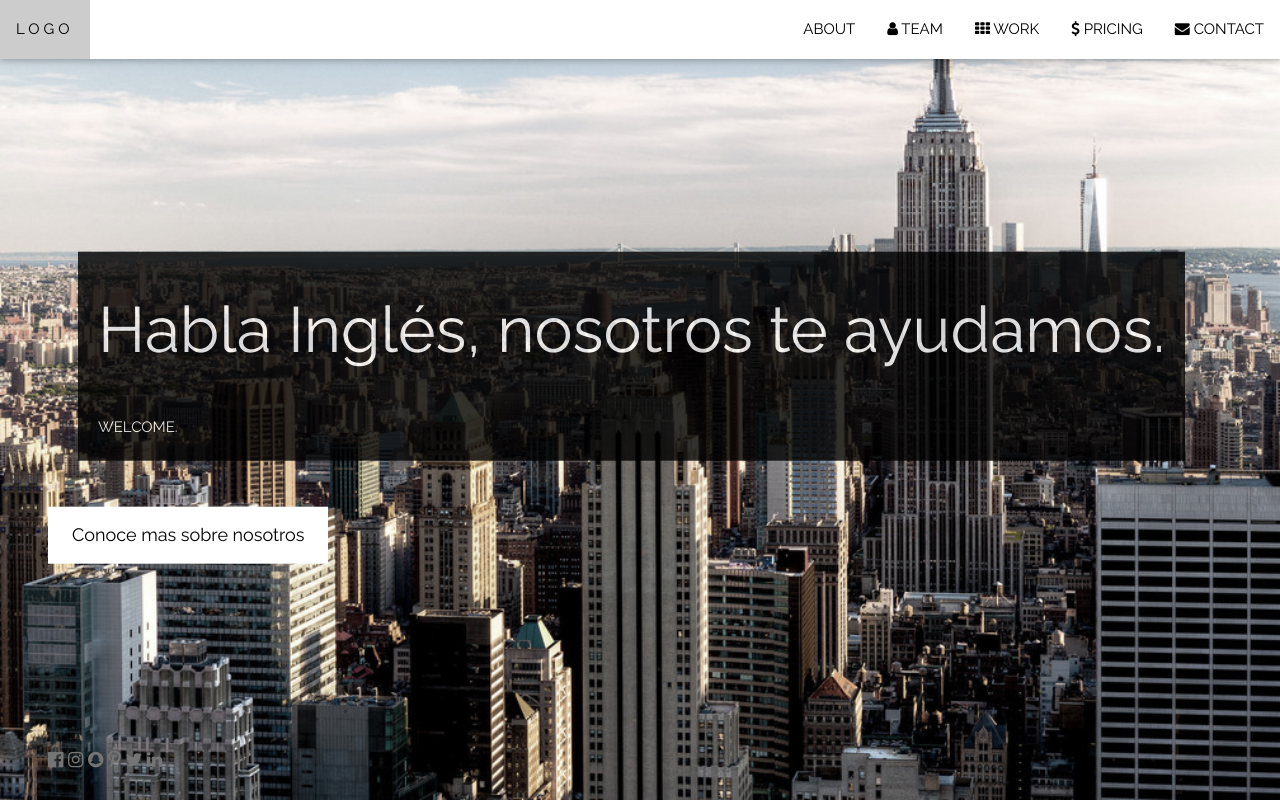
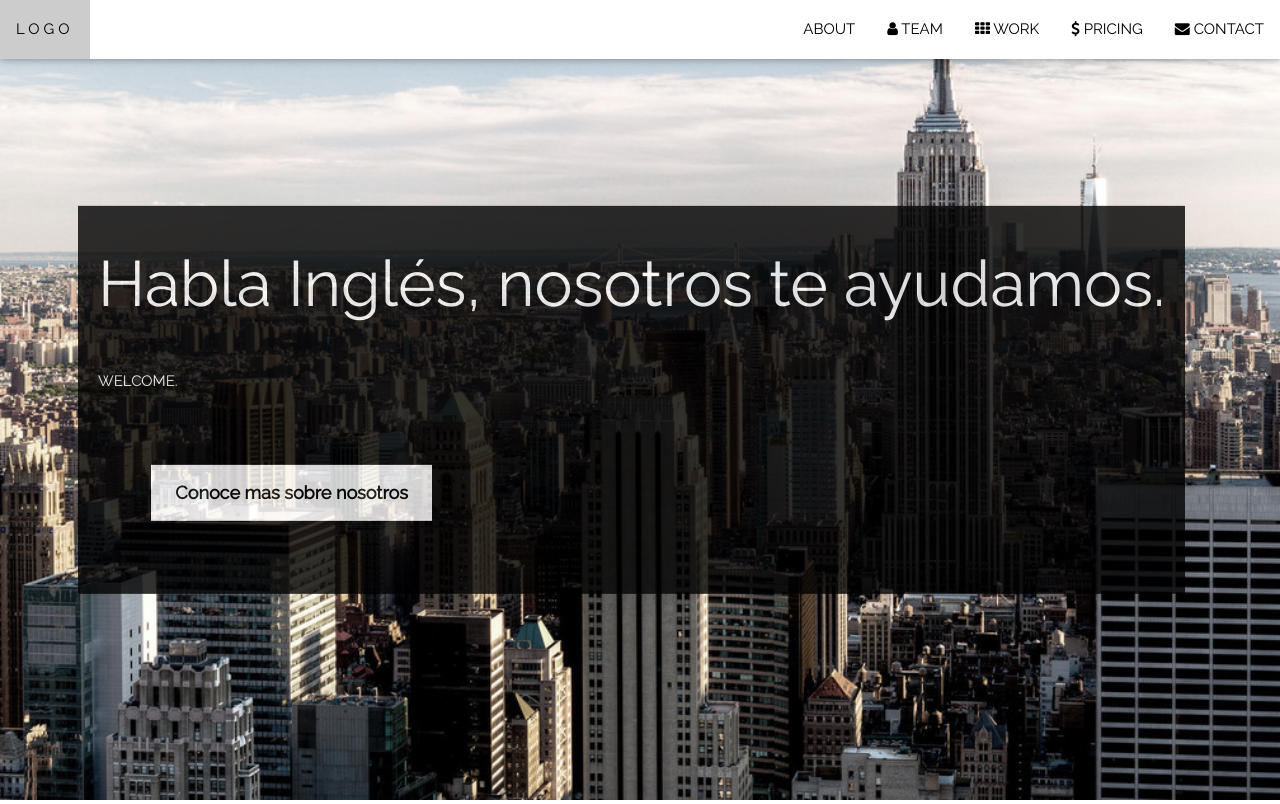
Before and after one commit to th3b3t0/firstfolio, a plain HTML site: page index2.html in a window 1280 px wide. Shown: the top 804 px of the page. Drawn offline with nearby package versions, Linux system fonts and the light colour scheme.

Commit message:
quitar redes en header

```diff
--- a/index2.html
+++ b/index2.html
@@ -94,19 +94,10 @@
   		<span class="ng-text w3-jumbo w3-hide-small">Habla Inglés, nosotros te ayudamos.</span><br>
   		<span class="ng-text w3-xxlarge w3-hide-large w3-hide-medium">Habla Inglés, nosotros te ayudamos.</span><br>
     	<span class="ng-text">WELCOME.</span>
-  	</div>
-  	<div>
-  		<p><a href="#about" class="w3-button w3-white w3-padding-large w3-large w3-margin-top w3-hover-opacity-off">Conoce mas sobre nosotros</a></p>
+      <p><a href="#about" class="w3-button w3-white w3-padding-large w3-large w3-margin-top w3-hover-opacity-off">Conoce mas sobre nosotros</a></p>
   	</div>
   </div>
-  <div class="w3-display-bottomleft w3-text-grey w3-large" style="padding:24px 48px">
-    <i class="fa fa-facebook-official w3-hover-opacity"></i>
-    <i class="fa fa-instagram w3-hover-opacity"></i>
-    <i class="fa fa-snapchat w3-hover-opacity"></i>
-    <i class="fa fa-pinterest-p w3-hover-opacity"></i>
-    <i class="fa fa-twitter w3-hover-opacity"></i>
-    <i class="fa fa-linkedin w3-hover-opacity"></i>
-  </div>
+
 </header>
 
 <!-- About Section -->
```
